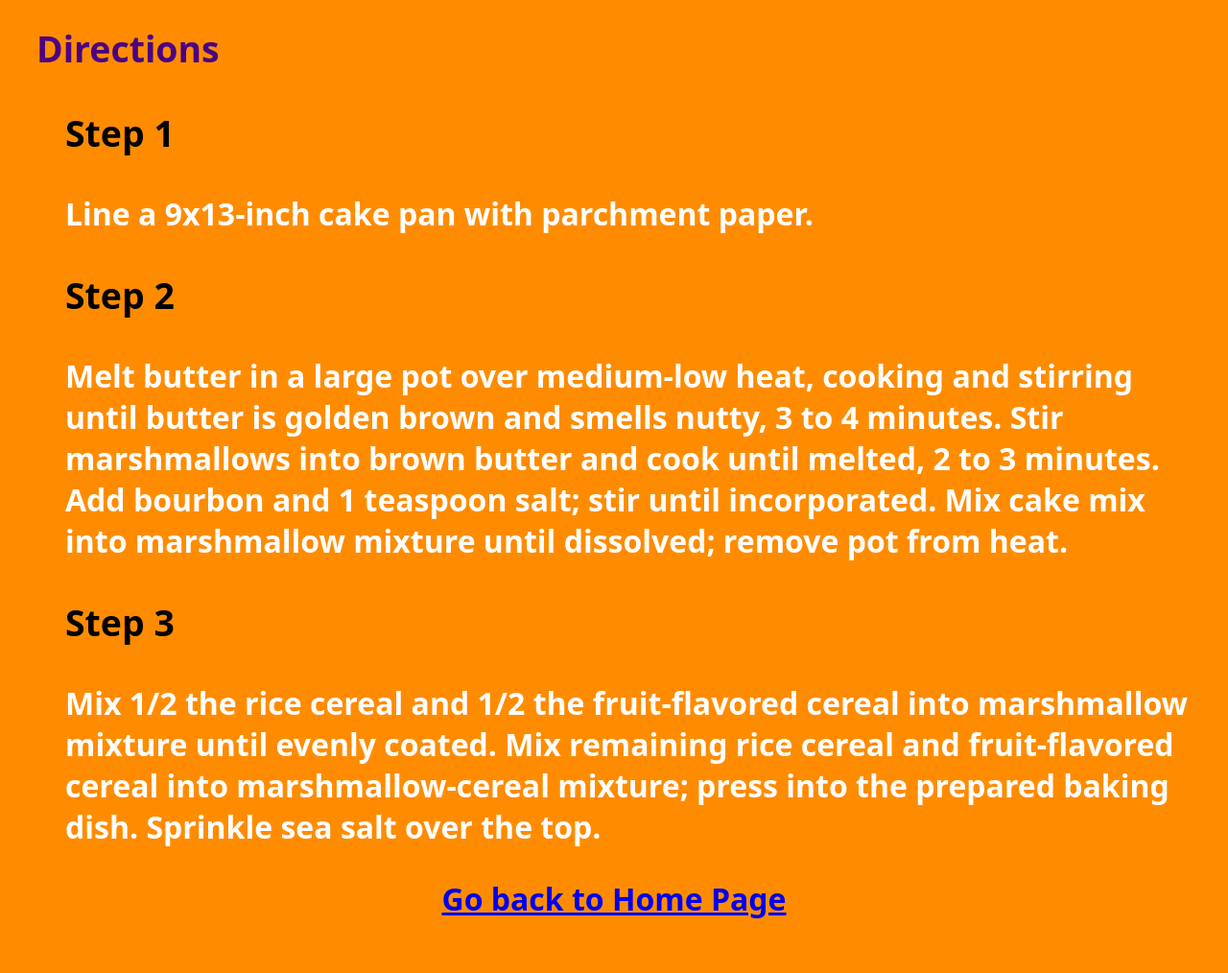
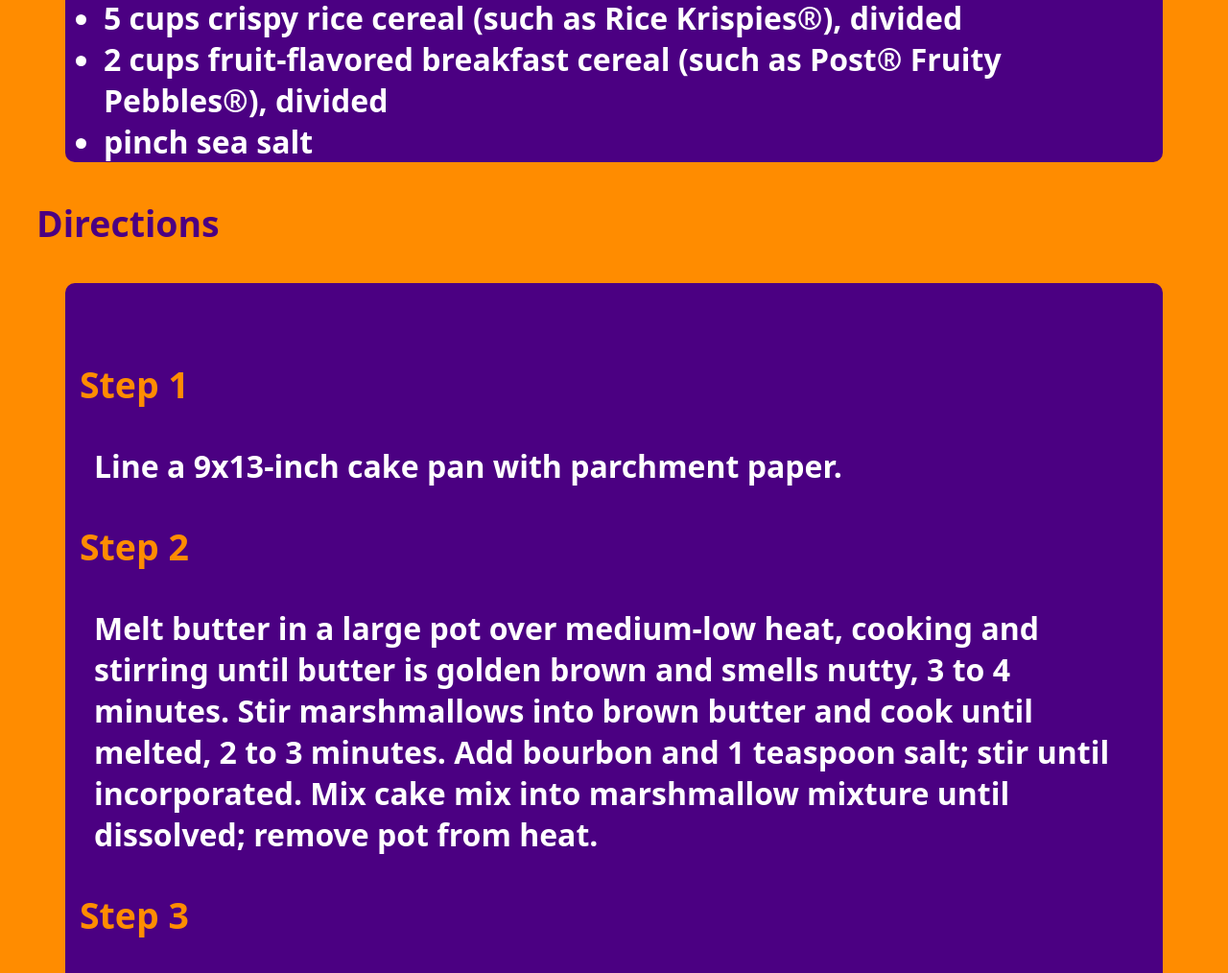
Before and after one commit to KishanKokal/odin-recipes, a plain HTML site: page pages/krispies.html in a window 1280 px wide. Shown: the part 1762-2776 px from the top of the page at 96% size. Before the commit the page ends 2728 px from the top, so only its background shows below. Drawn offline with Linux system fonts and the light colour scheme.

Commit message:
Add background-color to all components in krispies.html

```diff
--- a/pages/krispies.html
+++ b/pages/krispies.html
@@ -7,13 +7,16 @@
     <title>Rice Krispies</title>
 </head>
 <body style="font-family: system-ui, -apple-system, BlinkMacSystemFont, 'Segoe UI', Roboto, Oxygen, Ubuntu, Cantarell, 'Open Sans', 'Helvetica Neue', sans-serif; background-color: darkorange; font-size:xx-large; font-weight: bolder;">
-    <h1 style="text-align: center; color:indigo">Rice Krispies</h1>
-    <h3 style="text-align: center; color:white">A twist of popular Rice Krispies treat with cake mix and Fruity Pebbles cereal!</h3>
-    <div style="text-align: center; vertical-align: middle">
-        <iframe width="960" height="540" style="border: 5px solid;"
+    <h1 style="text-align: center; color:indigo;">Rice Krispies</h1>
+    <h3 style="text-align: center; color:white; background-color: indigo; border-radius: 10px; margin-left: 80px; margin-right: 80px;">A twist of popular Rice Krispies treat with cake mix and Fruity Pebbles cereal!</h3>
+
+    <div style="text-align: center; vertical-align: middle;">
+        <iframe width="960" height="540" style="border: 10px solid; border-radius: 10px;"
         src = "https://www.youtube.com/embed/1S5ZBosbVZs">
         </iframe>
+    </div>
 
+    <div style="text-align: center; vertical-align: middle; background-color: indigo; border-radius: 10px; margin-left: 500px; margin-right: 500px;">
         <p style="color:white">
             Prep Time: 15 mins
             <br>
@@ -25,16 +28,17 @@
             <br>
             Yield: 12 servings
         </p>
-        <br>
-        <br>
     </div>
 
-    <div style="margin-left: 30px;">
+    <br>
+    <br>
+
+    <div style="margin-left: 30px; margin-right: 30px;">
         <h3 style="color:indigo">
             Ingredients
         </h3>
 
-        <div style="margin-left: 30px;">
+        <div style="margin-left: 30px; margin-right: 30px; background-color: indigo; border-radius: 10px;">
             <ul style="color: white;">
                 <li>1/2 cup butter</li>
                 <li>1 (16 ounce) package miniature marshmallows</li>
@@ -51,13 +55,15 @@
             Directions
         </h3>
 
-        <div style="margin-left: 30px; margin-right: 30px; color:white">
-            <h3 style="color:black">Step 1</h3>
-            <p>Line a 9x13-inch cake pan with parchment paper.</p>
-            <h3 style="color:black">Step 2</h3>
-            <p>Melt butter in a large pot over medium-low heat, cooking and stirring until butter is golden brown and smells nutty, 3 to 4 minutes. Stir marshmallows into brown butter and cook until melted, 2 to 3 minutes. Add bourbon and 1 teaspoon salt; stir until incorporated. Mix cake mix into marshmallow mixture until dissolved; remove pot from heat.</p>
-            <h3 style="color:black">Step 3</h3>
-            <p>Mix 1/2 the rice cereal and 1/2 the fruit-flavored cereal into marshmallow mixture until evenly coated. Mix remaining rice cereal and fruit-flavored cereal into marshmallow-cereal mixture; press into the prepared baking dish. Sprinkle sea salt over the top.</p>
+        <div style="margin-left: 30px; margin-right: 30px; background-color: indigo; border-radius: 10px; color:white">
+            <br>
+            <h3 style="color:darkorange; margin-left: 15px;">Step 1</h3>
+            <p style="margin-left: 30px; margin-right: 30px;">Line a 9x13-inch cake pan with parchment paper.</p>
+            <h3 style="color:darkorange; margin-left: 15px;">Step 2</h3>
+            <p style="margin-left: 30px; margin-right: 30px;">Melt butter in a large pot over medium-low heat, cooking and stirring until butter is golden brown and smells nutty, 3 to 4 minutes. Stir marshmallows into brown butter and cook until melted, 2 to 3 minutes. Add bourbon and 1 teaspoon salt; stir until incorporated. Mix cake mix into marshmallow mixture until dissolved; remove pot from heat.</p>
+            <h3 style="color:darkorange; margin-left: 15px;">Step 3</h3>
+            <p style="margin-left: 30px; margin-right: 30px;">Mix 1/2 the rice cereal and 1/2 the fruit-flavored cereal into marshmallow mixture until evenly coated. Mix remaining rice cereal and fruit-flavored cereal into marshmallow-cereal mixture; press into the prepared baking dish. Sprinkle sea salt over the top.</p>
+            <br>
         </div>
     </div>
 
```
